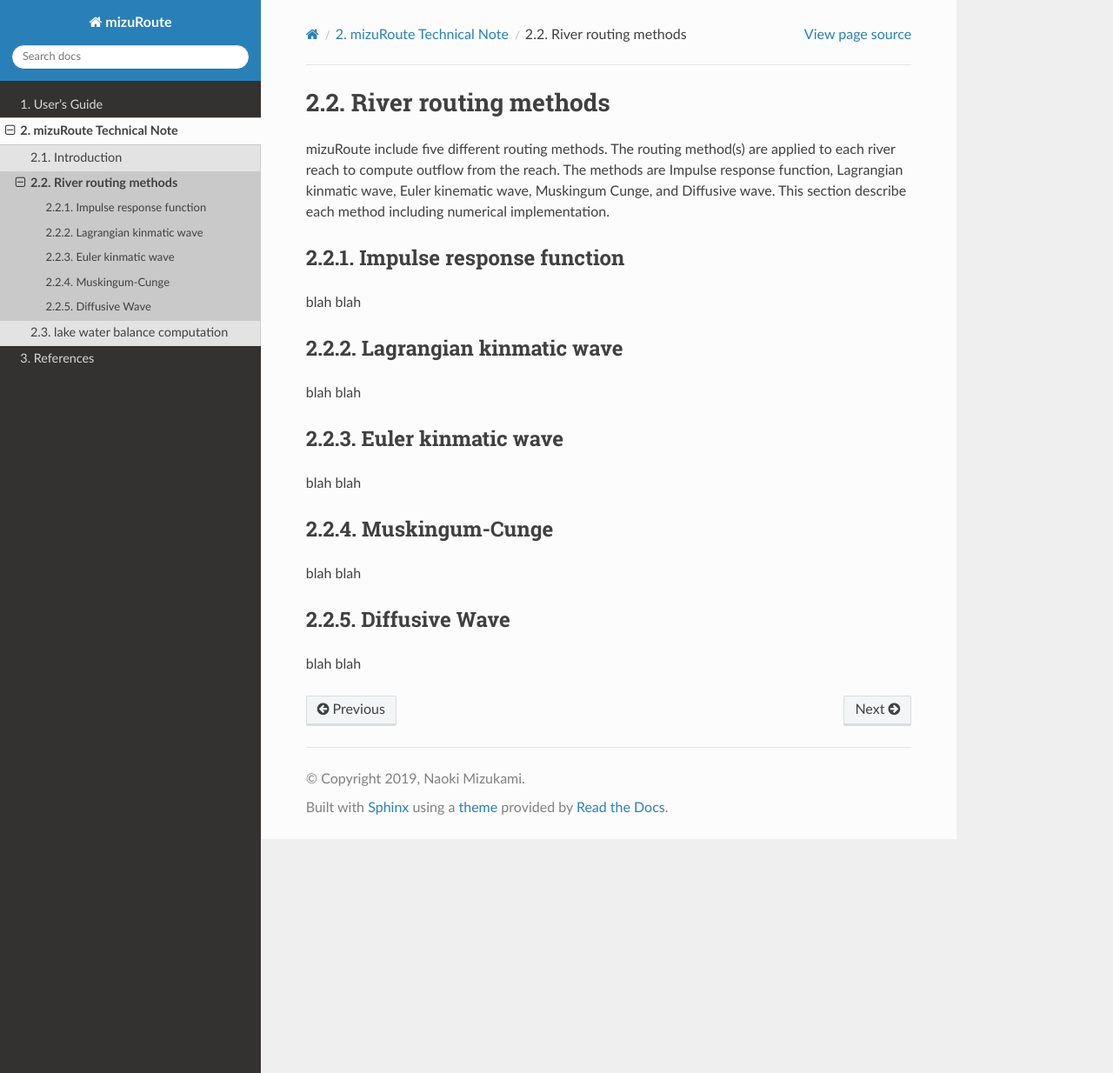
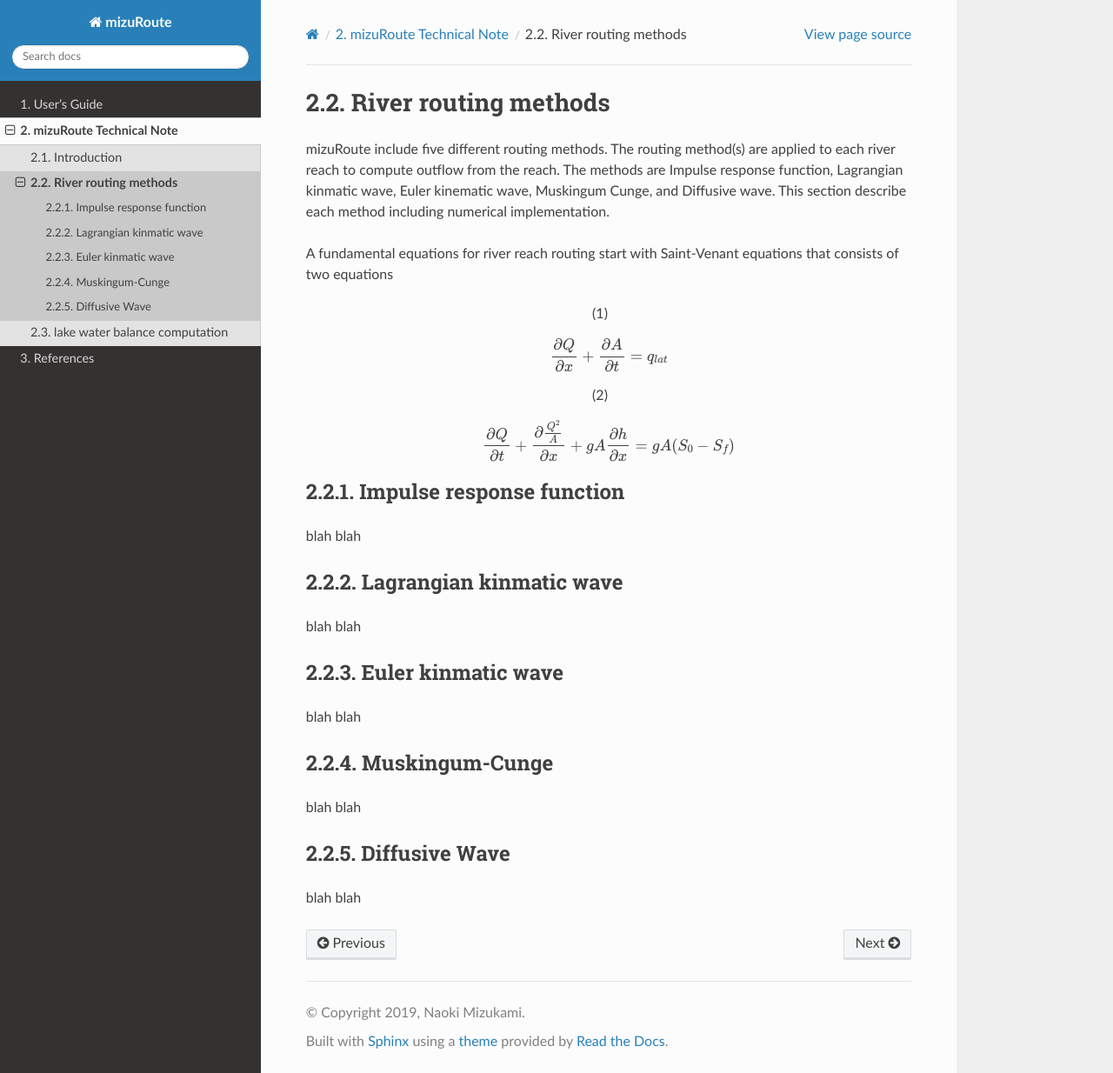
Before and after one commit to ESCOMP/mizuRoute, a Sphinx documentation site: the page built from docs/source/tech_note/reach_routing.rst, in a window 1280 px wide and 1234 px high. Shown: the whole window at 87% size. Built offline with Sphinx 7.4.7 and the Read the Docs theme 3.1.0, drawn with Linux system fonts in a browser that asks for light colours.

Commit message:
add anchor for link and math writing test

```diff
--- a/docs/source/tech_note/reach_routing.rst
+++ b/docs/source/tech_note/reach_routing.rst
@@ -3,6 +3,20 @@ River routing methods
 
 mizuRoute include five different routing methods. The routing method(s) are applied to each river reach to compute outflow from the reach. The methods are Impulse response function, Lagrangian kinmatic wave, Euler kinematic wave, Muskingum Cunge, and Diffusive wave.
 This section describe each method including numerical implementation.
+
+A fundamental equations for river reach routing start with Saint-Venant equations that consists of two equations
+
+.. math::
+   :label: 0.1
+
+   \frac{\partial Q }{\partial x} + \frac{\partial A }{\partial t} = q_{lat}
+
+.. math::
+   :label: 0.2
+
+   \frac{\partial Q }{\partial t} + \frac{\partial \frac{Q^{2}}{A} }{\partial x} + gA\frac{\partial h }{\partial x} = gA(S_{0}-S_{f})
+
+
 
 Impulse response function
 --------------------------
--- a/docs/source/users_guide/seg_hru_param.rst
+++ b/docs/source/users_guide/seg_hru_param.rst
@@ -28,6 +28,8 @@ Dimensions
 | upAll      | all the upstream reaches                                  |
 +------------+-----------------------------------------------------------+
 
+.. _physical_parameters:
+
 physical parameters
 *******************
 
@@ -50,6 +52,8 @@ physical parameters
 +---------------+------------+-----------+-------+-------------------------------------------------------+
 | timeDelayHist | uh         | sec       | real  | time delay histogram for each reach (only UH routing) |
 +---------------+------------+-----------+-------+-------------------------------------------------------+
+
+.. _Topology_parameters:
 
 Topology parameters
 *******************
```
